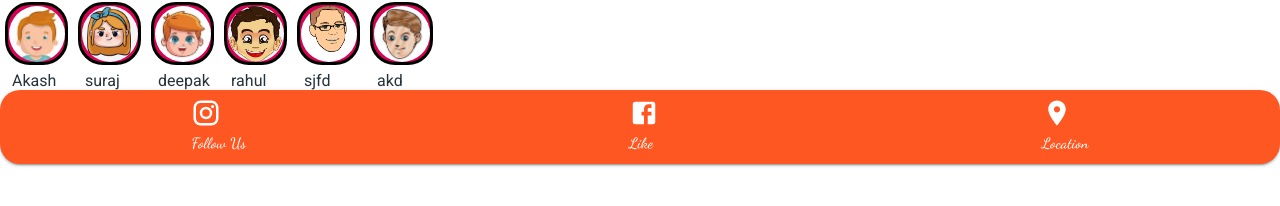
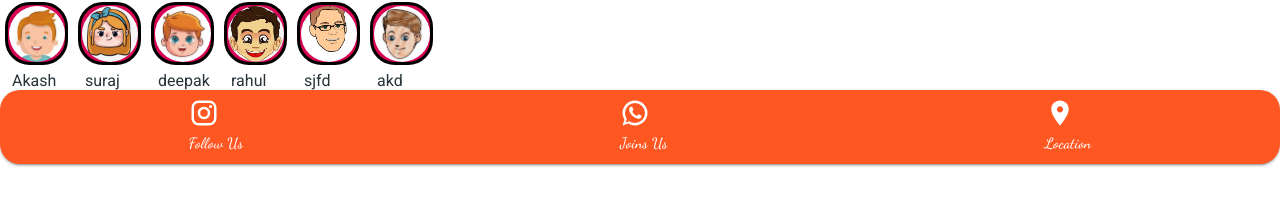
Before and after one commit to kushwaha971/Follow-Pluto, a React (Create React App) app: page / in a window 1280 px wide. Shown: the part 282-488 px from the top of the page. Built offline with nearby package versions, Linux system fonts and the light colour scheme.

Commit message:
Social Link

```diff
--- a/src/Components/social/Social.js
+++ b/src/Components/social/Social.js
@@ -1,8 +1,8 @@
-import { Box, IconButton, Link, Paper, Typography } from "@mui/material";
+import { Box, Link, Paper, Typography } from "@mui/material";
 import React from "react";
 import SocialStyle from "./SocialStyle";
 import InstagramIcon from "@mui/icons-material/Instagram";
-import FacebookIcon from "@mui/icons-material/Facebook";
+import WhatsAppIcon from '@mui/icons-material/WhatsApp';
 import LocationOnIcon from "@mui/icons-material/LocationOn";
 
 function Social() {
@@ -31,7 +31,7 @@
             href="http://www.google.com"
             target="_blank"
           >
-            <FacebookIcon sx={{ fontSize: "30px" }} />
+            <WhatsAppIcon sx={{ fontSize: "30px" }} />
             <Typography
               variant="subtitle2"
               sx={{
@@ -39,12 +39,12 @@
                 fontSize: "15px",
               }}
             >
-              Like
+              Joins Us
             </Typography>
           </Link>
           <Link
             className="mediaStyle"
-            href="https://www.google.com/maps/place/Pluto/@25.2829565,83.0033911,15z/data=!4m5!3m4!1s0x0:0xedf24e0185d47e1c!8m2!3d25.2829565!4d83.0033911?shorturl=1"
+            href="https://chat.whatsapp.com/LiIMt1Y8VneLnKS7PGIUiB"
             target="_blank"
           >
             <LocationOnIcon sx={{ fontSize: "30px" }} />
```
